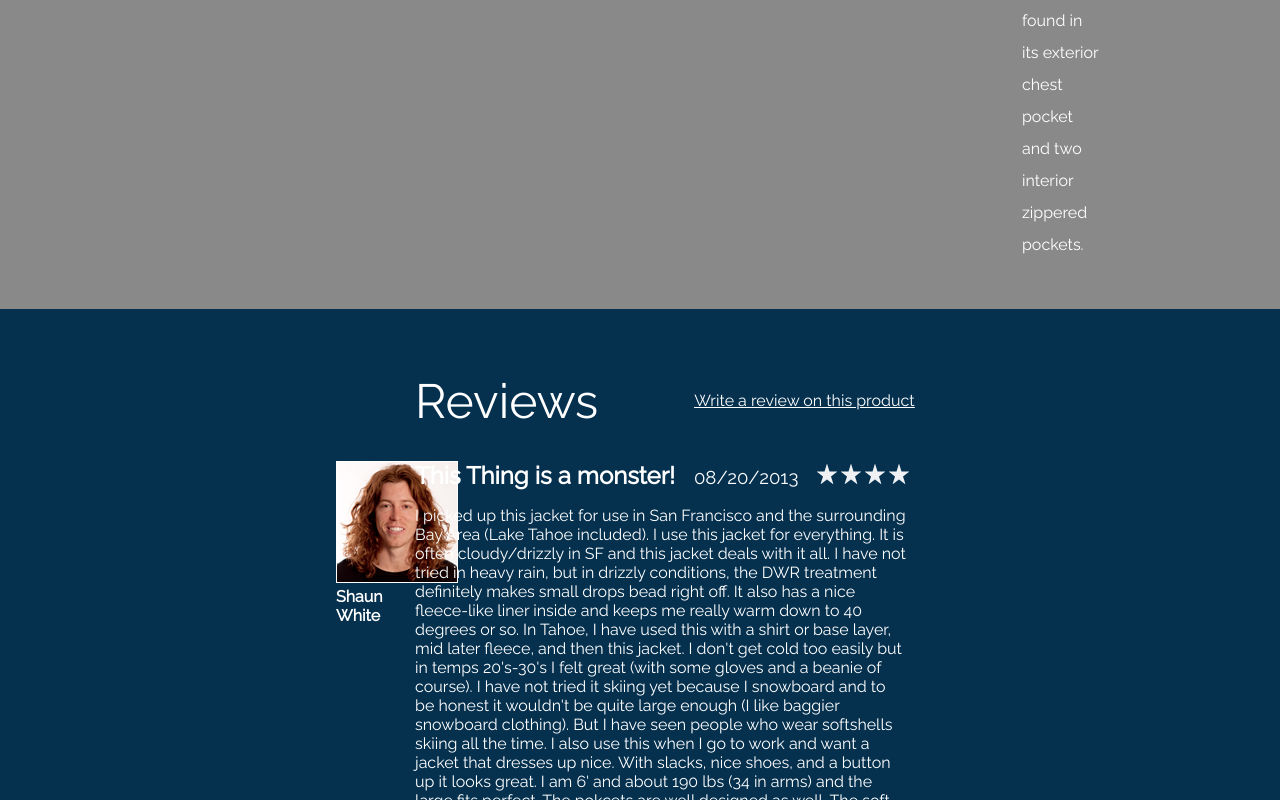
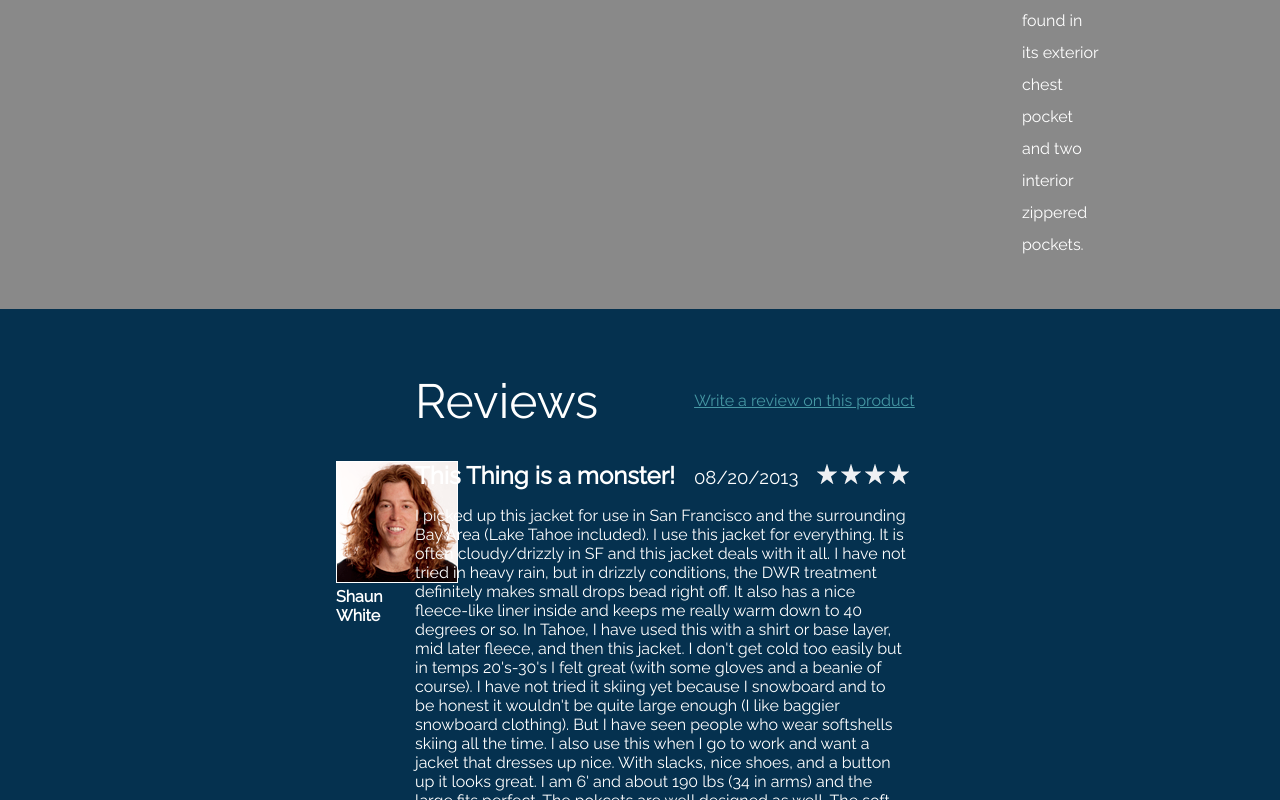
Before and after one commit to akinhwan/axium_apparel, a plain HTML site: page index.html in a window 1280 px wide. In both pictures the pointer is over the link "Write a review on this product". Shown: the part 4523-5323 px from the top of the page. Drawn offline with Linux system fonts and the light colour scheme.

Commit message:
transition for write review link

```diff
--- a/style.css
+++ b/style.css
@@ -210,6 +210,10 @@ h3 {
 }
 #write {
   color: white;
+  transition: color 0.5s;
+}
+#write:hover {
+  color: #4698a4;
 }
 #footer {
   background-color: black;
```
